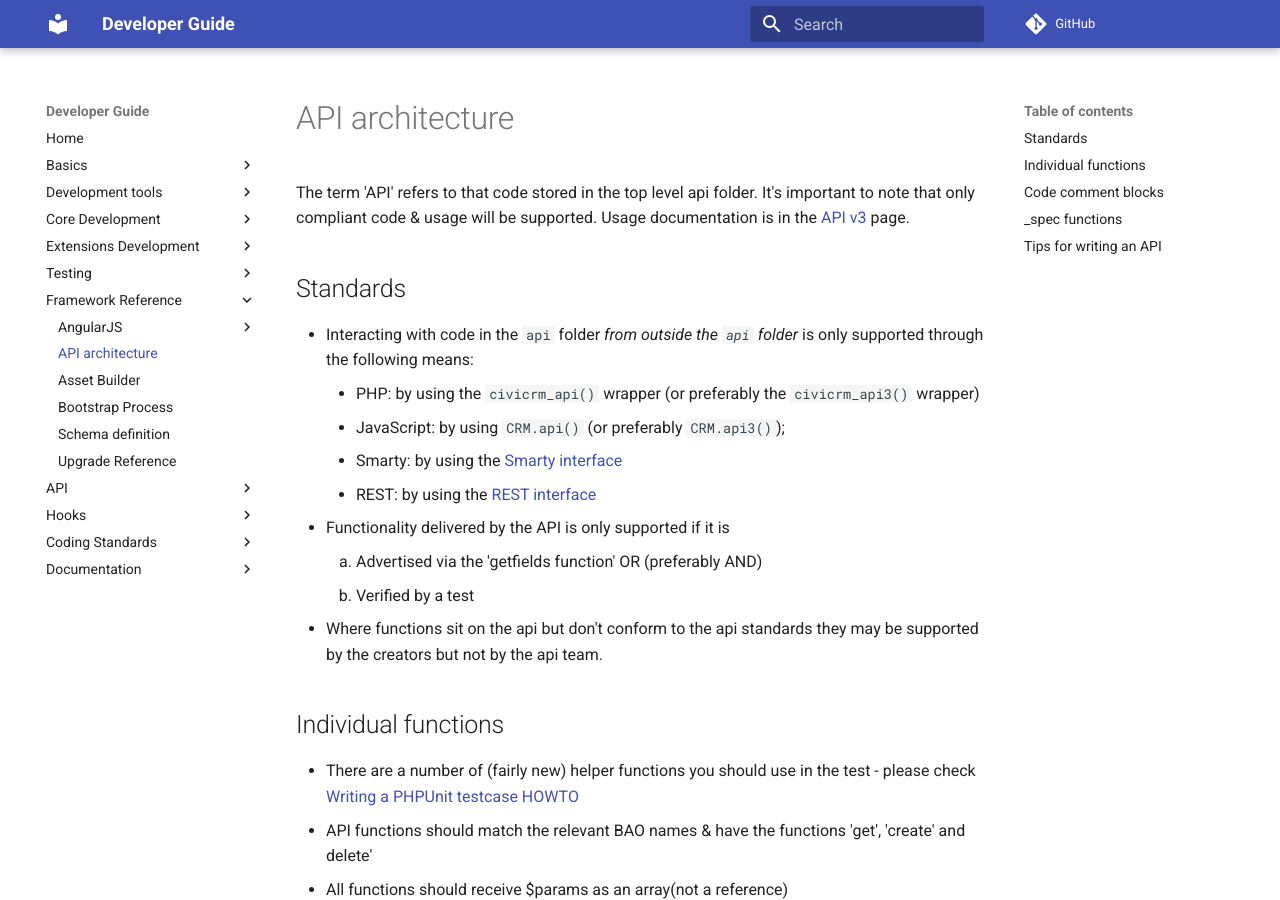
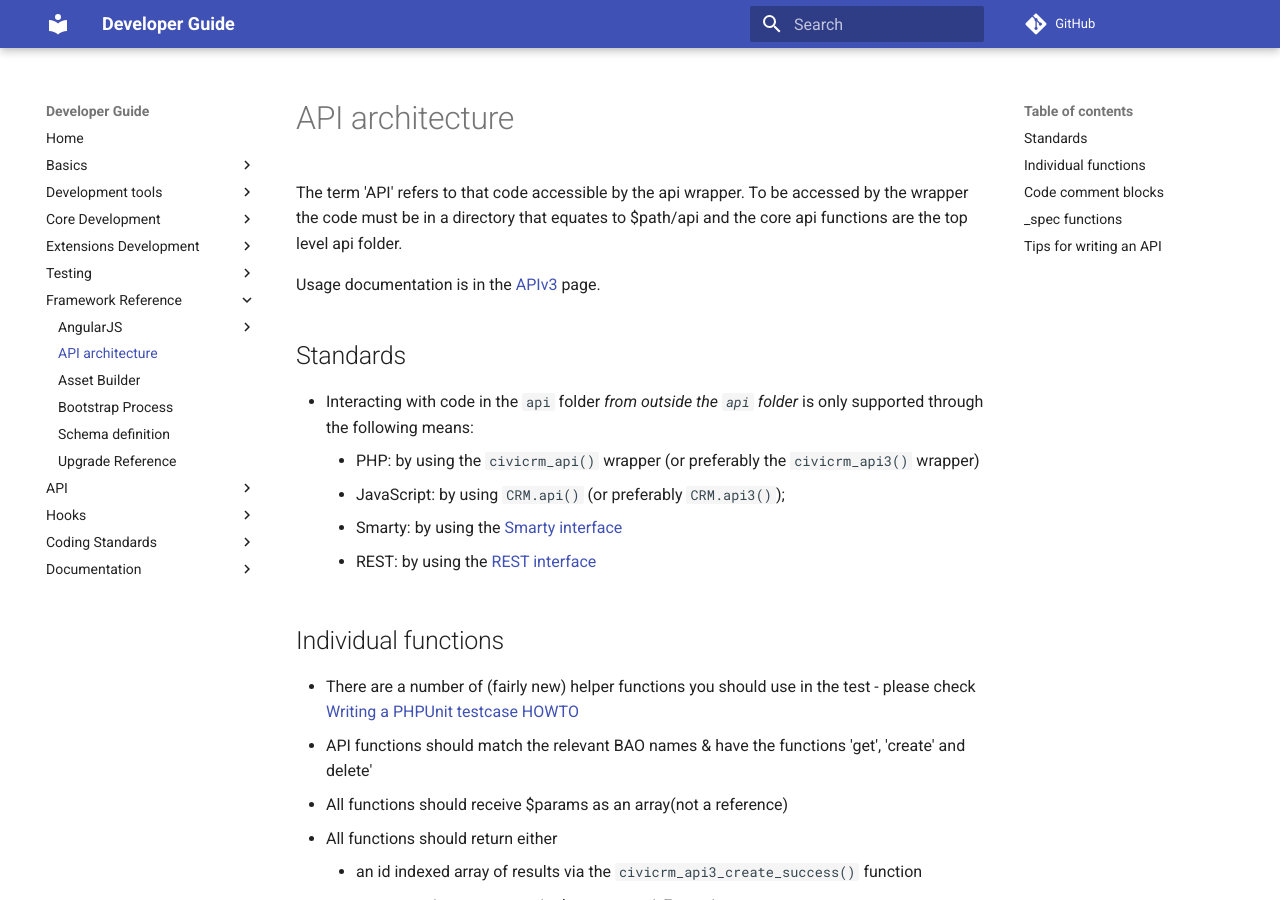
Before and after one commit to civicrm/civicrm-dev-docs, an MkDocs documentation site: the page built from docs/framework/api-architecture.md, in a window 1280 px wide and 900 px high. Built offline with MkDocs 1.6.1 and Material for MkDocs 9.7.7, drawn with Linux system fonts in a browser that asks for light colours; comment, search, counter and statistics services are not loaded; old or Windows-style settings are respelled for this version of MkDocs.

Commit message:
Remove references to whether apis are supported
These references were about a division of responsibility between the core team and the api team. There is no valid distinction there anymore

```diff
--- a/docs/framework/api-architecture.md
+++ b/docs/framework/api-architecture.md
@@ -1,10 +1,11 @@
 # API architecture
 
 
-The term 'API' refers to that code stored in the top level api folder.
-It's important to note that only compliant code & usage will be
-supported. Usage documentation is in the [API
-v3](/api/index.md) page.
+The term 'API' refers to that code accessible by the api wrapper. To be accessed by the wrapper
+the code must be in a directory that equates to $path/api and the core api functions are
+the top level api folder.
+
+Usage documentation is in the [APIv3](/api/index.md) page.
 
 ## Standards {:#standards}
 
@@ -13,12 +14,6 @@ v3](/api/index.md) page.
     * JavaScript: by using `CRM.api()` (or preferably `CRM.api3()`);
     * Smarty: by using the [Smarty interface](https://wiki.civicrm.org/confluence/display/CRMDOC/Smarty+API+interface)
     * REST: by using the [REST interface](https://wiki.civicrm.org/confluence/display/CRMDOC/REST+interface)
--   Functionality delivered by the API is only supported if it is
-    1.  Advertised via the 'getfields function' OR (preferably AND)
-    2.  Verified by a test
--   Where functions sit on the api but don't conform to the api
-    standards they may be supported by the creators but not by the
-    api team.
 
 ## Individual functions
 
```
